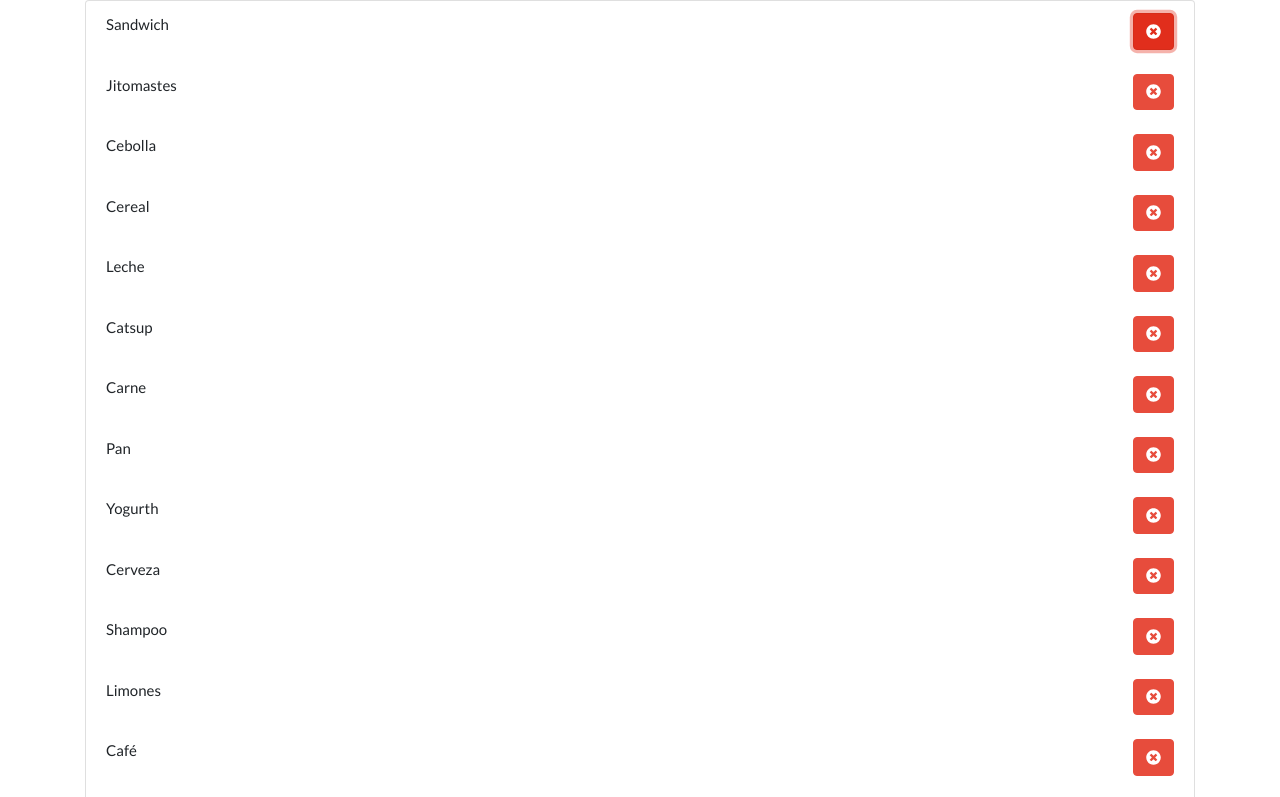
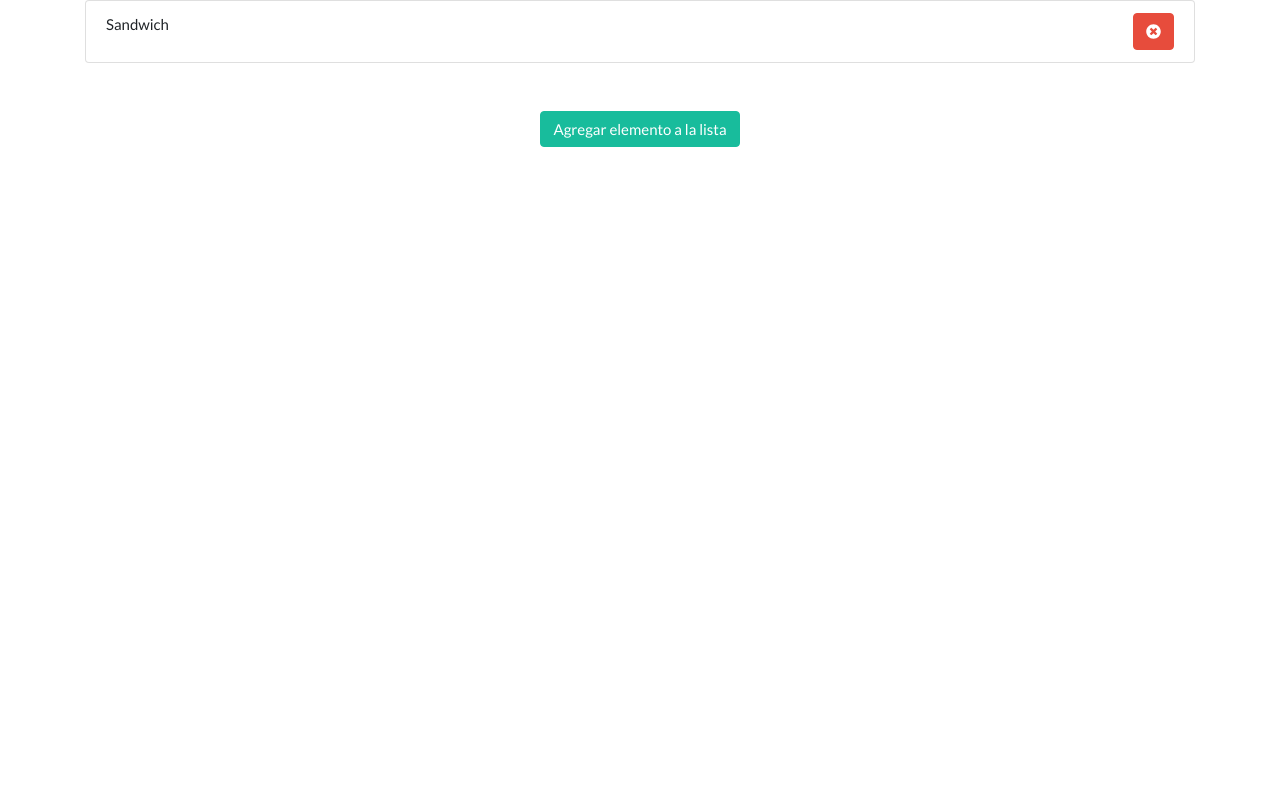
Before and after one commit to MannyMamut/CodeCaveC_Lista_de_compras, a plain HTML site: page index.html in a window 1280 px wide. Both pictures are taken after a click on the button 1153 px from the left and 31 px from the top of the page. Shown: the top 797 px of the page. Drawn offline with nearby package versions, Linux system fonts and the light colour scheme.

Commit message:
Se agregaron estilos sobre la lista y el botón

```diff
--- a/index.html
+++ b/index.html
@@ -19,10 +19,19 @@
         <ul id='lista' class='list-group'></ul>
     </div>
   </div>
+  <div class="row mt-5">
+    <div class="col text-center">
+
+    <button id='agregar' class='btn btn-success'>
+      Agregar elemento a la lista
+    </button>
+
+    </div>
+  </div>
 </div>
 
 
-  <button id='agregar'>Agregar elemento a la lista</button>
+
   <ul id='lista'></ul>
 
   <script defer src="https://use.fontawesome.com/releases/v5.0.6/js/all.js"></script>
--- a/js/Lista-de-compras.js
+++ b/js/Lista-de-compras.js
@@ -62,22 +62,31 @@ function renderizaLista(){
 
 $(document).ready(function(){
 
+  $('#lista').delegate('li','mouseenter',function( event ){
+    event.preventDefault();
+    $(this).addClass('resaltado');
+  });
+
+  $('#lista').delegate('li','mouseleave',function( event ){
+    event.preventDefault();
+    $(this).removeClass('resaltado');
+  });
+
   $('#lista').delegate('button.eliminar','mouseenter',function( event ){
     event.preventDefault();
-    //var indice = $(this).parent().index();
-    $(this).parent().addClass('resaltado');
+    $(this).parent().addClass('bg-warning');
   });
 
   $('#lista').delegate('button.eliminar','mouseleave',function( event ){
     event.preventDefault();
-    //var indice = $(this).parent().index();
-    $(this).parent().removeClass('resaltado');
+    $(this).parent().removeClass('bg-warning');
   });
 
-  $('#lista').delegate('button.eliminar','mouseenter',function( event ){
+  $('#lista').delegate('button.eliminar','click',function( event ){
     event.preventDefault();
-    //var indice = $(this).parent().index();
-    $(this).parent().addClass('resaltado');
+    var indice = $(this).parent().index();
+    shopping = shopping.slice( indice, 1 );
+    renderizaLista();
   });
 
 })
```
